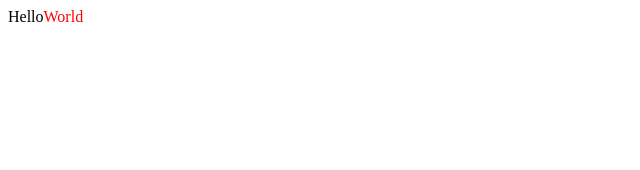
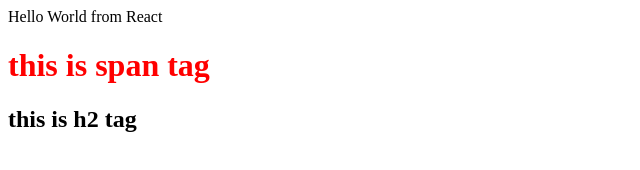
Before and after one commit to KetanChauhan21/Full_Stack_Learning, a React app: page / in a window 1280 px wide. Shown: the whole page, without its empty margins (0-640 px from the left). Built offline with nearby package versions, Linux system fonts and the light colour scheme.

Commit message:
Done the commit for 28/7/26

```diff
--- a/index.css
+++ b/index.css
@@ -1,3 +1,6 @@
 body h1{
     color:blue;
 }
+body #span{
+    color: red;
+}
--- a/main.js
+++ b/main.js
@@ -1,12 +1,15 @@
 import React from "react";
-import ReactDOM from "react-dom/client";
+import { createRoot } from "react-dom/client";
+
 
 const heading = React.createElement(
     "div",
-    { id: "parent" },
-    ["Hello", React.createElement("span", { style: { color: "red" } }, "World")]
+    {id:"div"},
+    "Hello World from React",
+    React.createElement("h1",{id:"span"}," this is span tag"),
+    React.createElement("h2",null," this is h2 tag")
 );
 
-const root = ReactDOM.createRoot(document.getElementById("root"));
+const root = createRoot(document.getElementById("root"));
 
 root.render(heading);
--- a/package.json
+++ b/package.json
@@ -13,7 +13,7 @@
   "license": "ISC",
   "author": "Ketan chauhan",
   "type": "commonjs",
-  "main": "main.js",
+  "default": "main.js",
   "scripts": {
     "test": "echo \"Error: no test specified\" && exit 1"
   },
@@ -21,6 +21,7 @@
     "parcel": "^2.16.4"
   },
   "dependencies": {
-    "react": "^19.2.7"
+    "react": "^19.2.7",
+    "react-dom": "^19.2.7"
   }
 }
```
Also changed, not shown: README.md, dist/index.html (added), 5 other files.
